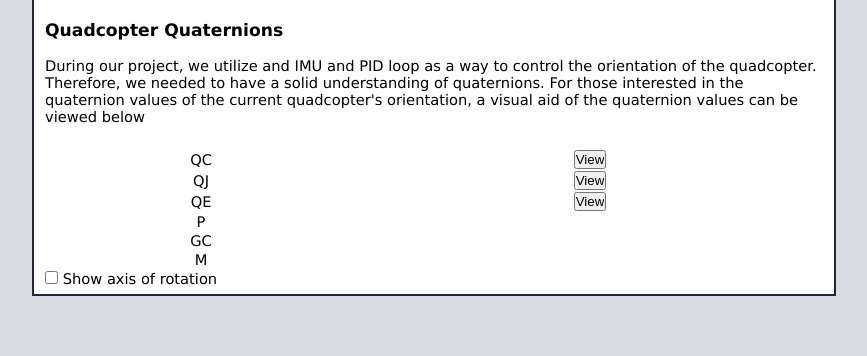
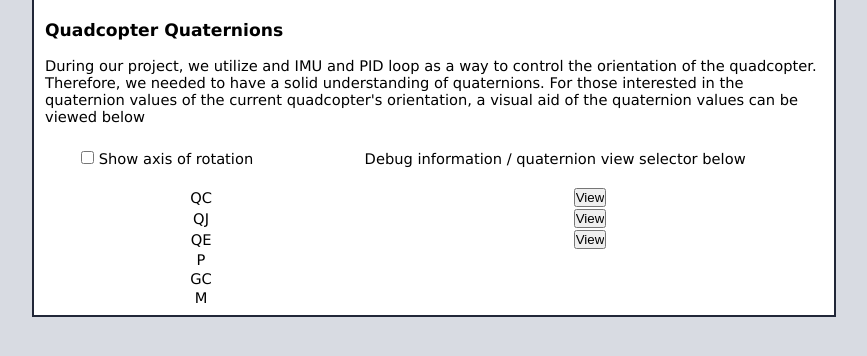
Before and after one commit to AnthonyFaubert/capstone-quadcopter, a plain HTML site: page website/status.html in a window 1280 px wide. Shown: the part 260-616 px from the top of the page, without its empty margins (206-1073 px from the left). Drawn offline with nearby package versions, Linux system fonts and the light colour scheme; no server answers.

Commit message:
Reordered things on the status page.

```diff
--- a/website/status.html
+++ b/website/status.html
@@ -30,6 +30,15 @@
 	    a visual aid of the quaternion values can be viewed below</p>
 	  <br />
 
+	  <div id="renderDiv" width="100%" height="600em"></div>
+          <table><tr>
+	      <td>
+		<input id='showAxisCheckbox' type='checkbox' onchange='showAxisCheckboxChanged()'></input>
+		<div class='inlineCheckboxLabel' onclick='switchShowAxis()' style="display: inline;">Show axis of rotation</div>
+	      </td>
+	      <td>Debug information / quaternion view selector below</td>
+          </tr></table>
+	  <br />
 	  <table>
 	    <tr><td>QC</td><td id="QC"></td><td><input type="button" value="View"/></td></tr>
 	    <tr><td>QJ</td><td id="QJ"></td><td><input type="button" value="View"/></td></tr>
@@ -38,11 +47,6 @@
 	    <tr><td>GC</td><td id="GC"></td><td></td></tr>
 	    <tr><td>M</td><td id="M"></td><td></td></tr>
 	  </table>
-	  <div id="renderDiv" width="100%" height="600em"></div>
-          <div>
-            <input id='showAxisCheckbox' type='checkbox' onchange='showAxisCheckboxChanged()'></input>
-            <div class='inlineCheckboxLabel' onclick='switchShowAxis()' style="display: inline;">Show axis of rotation</div>
-          </div>
 	</div>
       </div>
 
```
